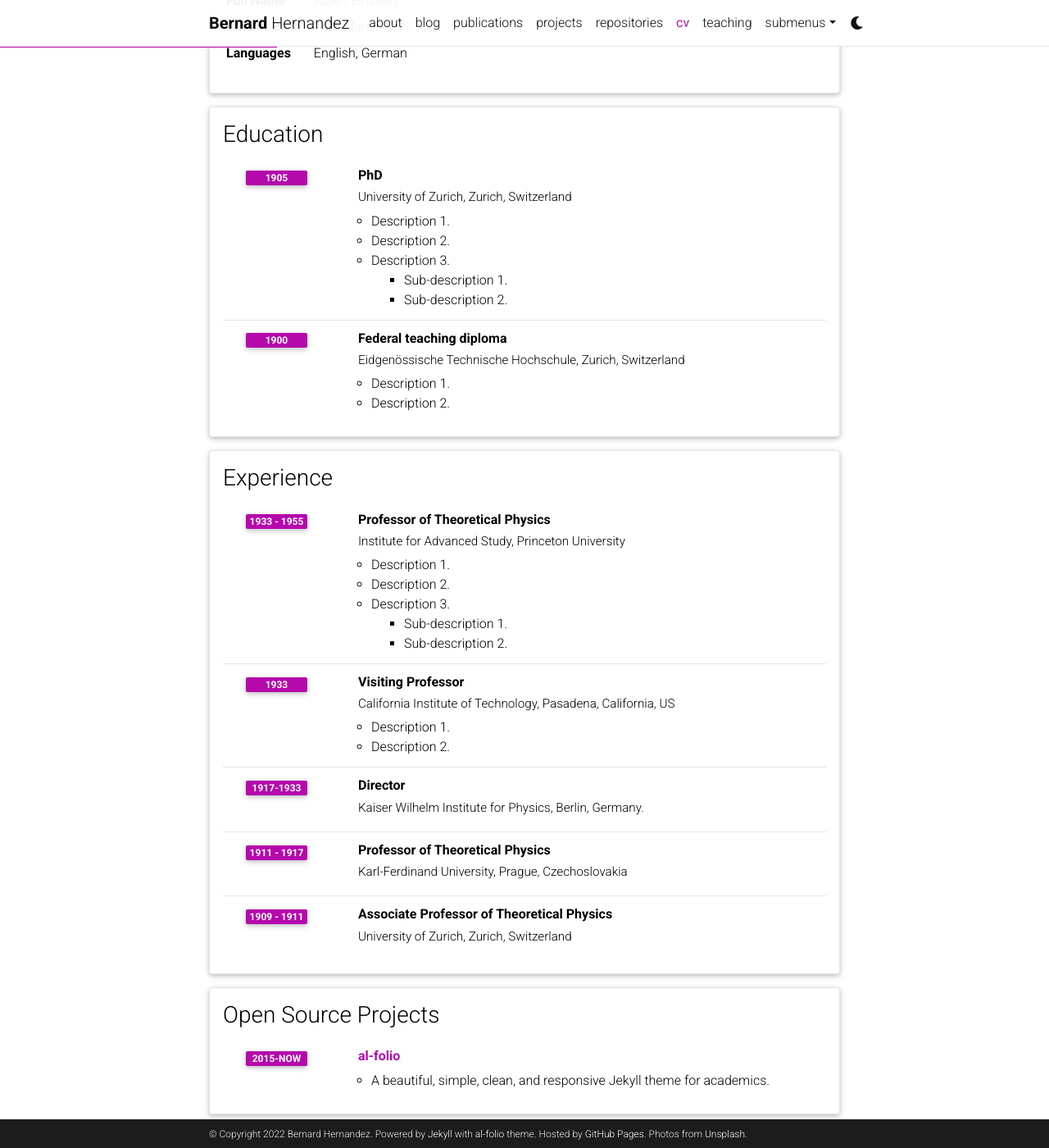
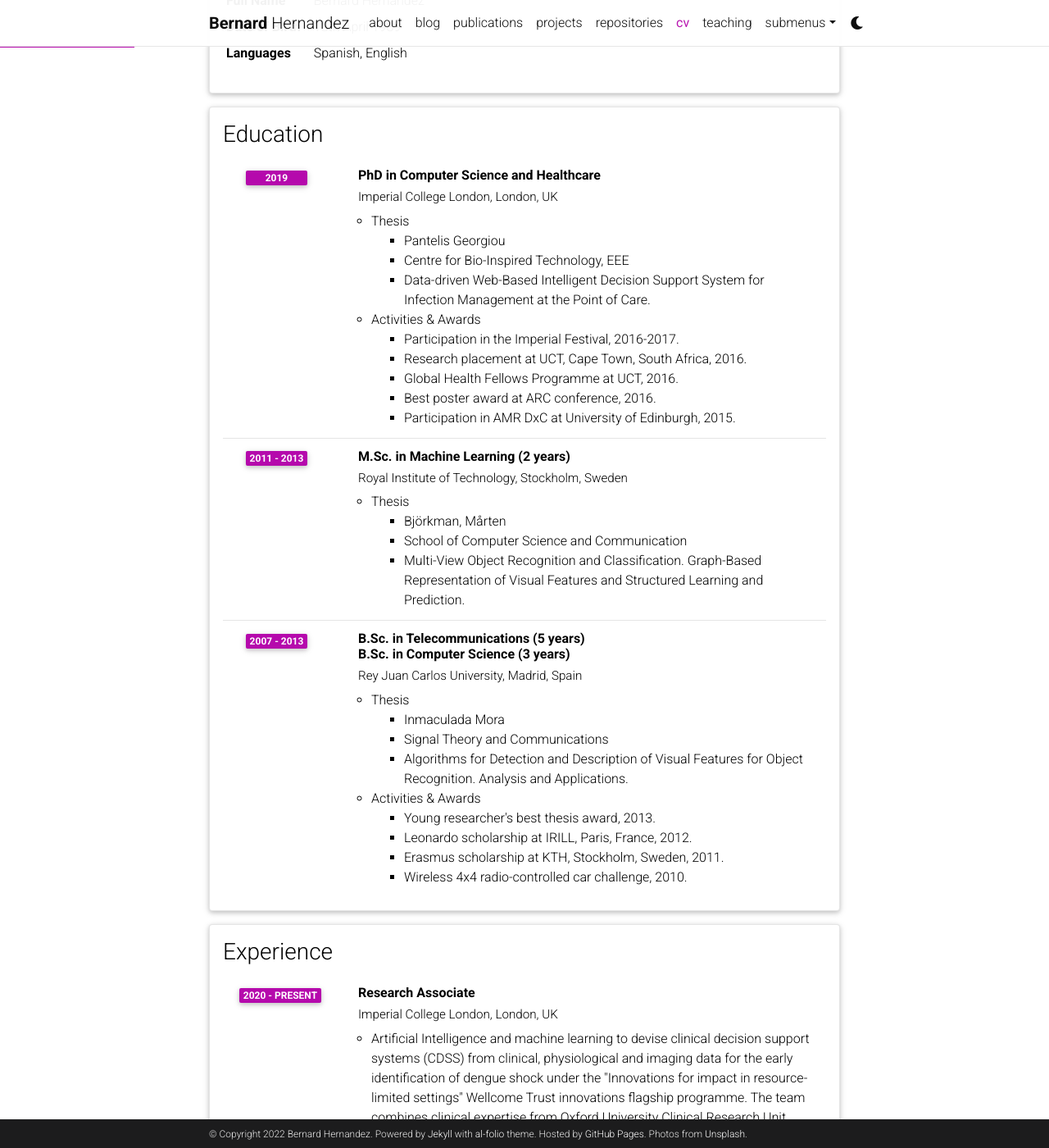
Before and after one commit to bahp/portfolio-academic, a Jekyll site: the page built from _pages/cv.md, in a window 1280 px wide and 1400 px high, scrolled down 263 px. Shown: the whole window at 82% size. Built offline with Jekyll 4.4.1, drawn with Linux system fonts in a browser that asks for light colours; comment, search, counter and statistics services are not loaded; a style sheet for code colours, icons or effects is not loaded; some of the changed text lies outside the part shown.

Commit message:
~ update v0.0.2

```diff
--- a/_config.yml
+++ b/_config.yml
@@ -6,7 +6,7 @@ title: blank # the website title (if blank, full name will be used instead)
 first_name: Bernard
 middle_name:
 last_name: Hernandez
-email: you@example.com
+email: b.hernandez-perez@imperial.ac.uk
 description: > # the ">" symbol means to ignore newlines until "footer_text:"
   A simple, whitespace theme for academics. Based on [*folio](https://github.com/bogoli/-folio) design.
 footer_text: >
@@ -69,18 +69,18 @@ og_image: # The site-wide (default for all links) Open Graph preview image
 
 github_username: bahp # your GitHub user name
 gitlab_username: # your GitLab user name
-twitter_username: # your Twitter handle
+twitter_username: Bernard_bahp # your Twitter handle
 mastodon_username: # your mastodon username
 mastodon_instance: # your mastodon instance
-linkedin_username: # your LinkedIn user name
-scholar_userid: # your Google Scholar ID
+linkedin_username: bahp # your LinkedIn user name
+scholar_userid: Uq2UlxYAAAAJ # your Google Scholar ID
 semanticscholar_id: # your Semantic Scholar ID
 whatsapp_number: # your WhatsApp number (full phone number in international format. Omit any zeroes, brackets, or dashes when adding the phone number in international format.)
-orcid_id: # your ORCID ID
+orcid_id: 0000-0003-1010-3559 # your ORCID ID
 medium_username: # your Medium username
 quora_username: # your Quora username
 publons_id: # your ID on Publons
-research_gate_profile: # your profile on ResearchGate
+research_gate_profile: Bernard-Hernandez # your profile on ResearchGate
 blogger_url: # your blogger URL
 work_url: # work page URL
 keybase_username: # your keybase user name
@@ -233,8 +233,8 @@ display_tags: ['formatting', 'images', 'links', 'math', 'code'] # this tags will
 
 scholar:
 
-  last_name: [Einstein]
-  first_name: [Albert, A.]
+  last_name: [Hernandez]
+  first_name: [Bernard]
 
   style: apa
   locale: en
--- a/_data/cv.yml
+++ b/_data/cv.yml
@@ -2,64 +2,106 @@
   type: map
   contents:
     - name: Full Name
-      value: Albert Einstein
+      value: Bernard Hernandez
     - name: Date of Birth
-      value: 14th March 1879
+      value: 13th April 1989
     - name: Languages
-      value: English, German
+      value: Spanish, English
+
 
 - title: Education
   type: time_table
   contents:
-    - title: PhD
-      institution: University of Zurich, Zurich, Switzerland
-      year: 1905
+    - title: PhD in Computer Science and Healthcare
+      institution: Imperial College London, London, UK
+      year: 2019
       description:
-        - Description 1.
-        - Description 2.
-        - title: Description 3.
+        - title: Thesis
           contents:
-            - Sub-description 1.
-            - Sub-description 2.
-    - title: Federal teaching diploma
-      institution: Eidgenössische Technische Hochschule, Zurich, Switzerland
-      year: 1900
+            - Pantelis Georgiou
+            - Centre for Bio-Inspired Technology, EEE
+            - Data-driven Web-Based Intelligent Decision Support System for Infection Management at the Point of Care.
+        - title: Activities & Awards
+          type: nested-list
+          contents:
+            - Participation in the Imperial Festival, 2016-2017.
+            - Research placement at UCT, Cape Town, South Africa, 2016.
+            - Global Health Fellows Programme at UCT, 2016.
+            - Best poster award at ARC conference, 2016.
+            - Participation in AMR DxC at University of Edinburgh, 2015.
+
+    - title: M.Sc. in Machine Learning (2 years)
+      institution: Royal Institute of Technology, Stockholm, Sweden
+      year: 2011 - 2013
       description:
-        - Description 1.
-        - Description 2.
+        - title: Thesis
+          contents:
+            - Björkman, Mårten
+            - School of Computer Science and Communication
+            - Multi-View Object Recognition and Classification. Graph-Based Representation of Visual Features and Structured Learning and Prediction.
+
+    - title: B.Sc. in Telecommunications (5 years) <br> B.Sc. in Computer Science (3 years)
+      institution: Rey Juan Carlos University, Madrid, Spain
+      year: 2007 - 2013
+      description:
+        - title: Thesis
+          contents:
+            - Inmaculada Mora
+            - Signal Theory and Communications
+            - Algorithms for Detection and Description of Visual Features for Object Recognition. Analysis and Applications.
+        - title: Activities & Awards
+          contents:
+            - Young researcher's best thesis award, 2013.
+            - Leonardo scholarship at IRILL, Paris, France, 2012.
+            - Erasmus scholarship at KTH, Stockholm, Sweden, 2011.
+            - Wireless 4x4 radio-controlled car challenge, 2010.
 
 - title: Experience
   type: time_table
   contents:
-    - title: Professor of Theoretical Physics
-      institution: Institute for Advanced Study, Princeton University
-      year: 1933 - 1955
+    - title: Research Associate
+      institution: Imperial College London, London, UK
+      year: 2020 - Present
       description:
-        - Description 1.
-        - Description 2.
-        - title: Description 3.
+        - Artificial Intelligence and machine learning to devise clinical decision support systems
+          (CDSS) from clinical, physiological and imaging data for the early identification of dengue
+          shock under the "Innovations for impact in resource-limited settings" Wellcome Trust
+          innovations flagship programme. The team combines clinical expertise from Oxford University
+          Clinical Research Unit (OUCRU) and Hospital for Tropical Diseases (HTD) in Ho Chi Minh City,
+          Vietnam paired with biomedical engineers and computational scientists from University of
+          Oxford, King’s college London (KCL), Imperial College London (ICL) and Eidgenössische
+          Technische Hochschule (ETH), Zurich
+
+    - title: Research Assistant
+      institution: Imperial College London, London, UK
+      year: 2014 - 2019
+      description:
+        - Enhanced, Personalized and Integrated Care for Infection Management at the point of Care
+          (EPIC IMPOC) is an NIHR i4i funded project to develop an intelligent clinical decision
+          support system to help clinicians prescribe the most appropriate antibiotics. EPIC IMPOC
+          is a collaborative project between clinicians and other healthcare professionals from the
+          National Institute for Health Research Health Protection and Research Unit (NIHR HPRU) and
+          engineers from the Centre for Bioinspired Technology (CBIT).
+        - title: Activities & Awards
           contents:
-            - Sub-description 1.
-            - Sub-description 2.
-    - title: Visiting Professor
-      institution: California Institute of Technology, Pasadena, California, US
-      year: 1933
+            - Featured innovative start-up at Tech Foresight 2040.
+            - Techcelerate award (entrepreneurial program), 2020.
+
+    - title: Software Engineer
+      institution: Wide IO LTD, London, UK
+      year: 2014
       description:
-        - Description 1.
-        - Description 2.
+        - Start-up working on disruptive products within the quadrangle of Artificial Intelligence,
+          API, IoT, and FinTech to build an ecosystem of data science tools within the cloud to allow
+          organisations to have constant access to state-of-art technology.
 
-    - title: Director
-      institution: Kaiser Wilhelm Institute for Physics, Berlin, Germany.
-      year: 1917-1933
-
-    - title: Professor of Theoretical Physics
-      institution: Karl-Ferdinand University, Prague, Czechoslovakia
-      year: 1911 - 1917
+    - title: Software Developer (internship)
+      institution: IRILL, Paris, France
+      year: 2012
       description:
-
-    - title: Associate Professor of Theoretical Physics
-      institution: University of Zurich, Zurich, Switzerland
-      year: 1909 - 1911
+        - Internship at the Center for Innovation and Research on Free Software (IRILL) under the
+          Leonardo program, 2012. The aim of this one-month internship was to develop e-learning
+          resources such as blog entries, ebooks and games.
 
 - title: Open Source Projects
   type: time_table
@@ -71,13 +113,17 @@
 - title: Honors and Awards
   type: time_table
   contents:
-    - year: 1921
+    - year: 2014
       items:
-        - Nobel Prize in Physics
-        - Matteucci Medal
-    - year: 2029
+        - Best young researchers thesis award by URJC
+    - year: 2012
       items:
-        - Max Planck Medal
+        - Leonardo Scholarship
+        - Awarded by URJC
+    - year: 2011
+      items:
+        - Erasmus Scholarship by URJC
+        - Awared by URJC
 
 - title: Academic Interests
   type: nested_list
```
Also changed, not shown: _bibliography/papers.bib (+6 -3 lines), _data/repositories.yml (+9 -9 lines), _posts/2022-04-24-eccmid.md (added, +30 -0 lines), _posts/2022-10-15-icid.md (added, +30 -0 lines).
